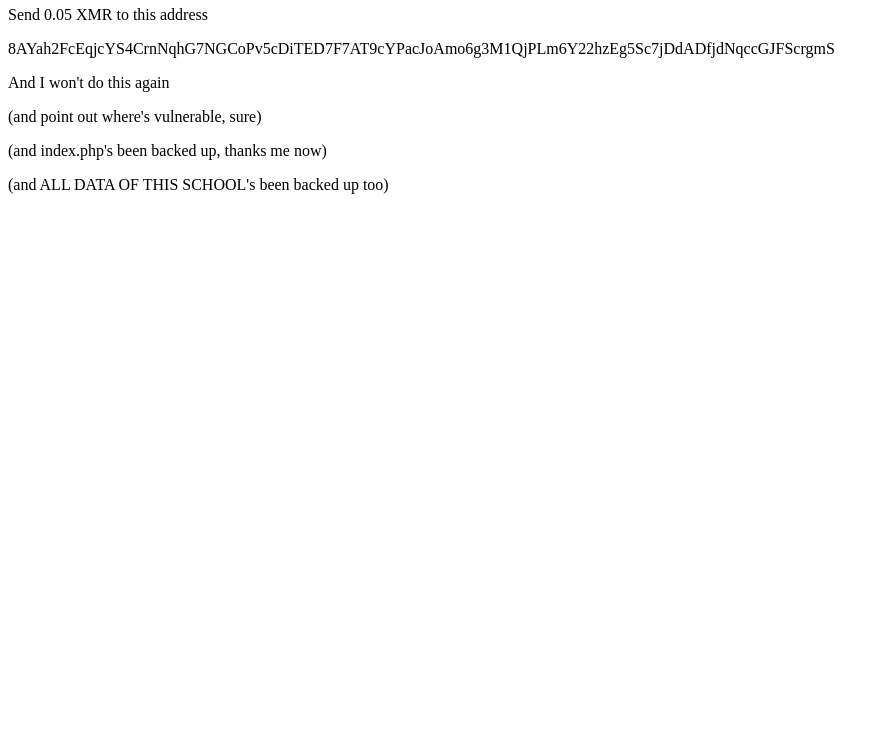
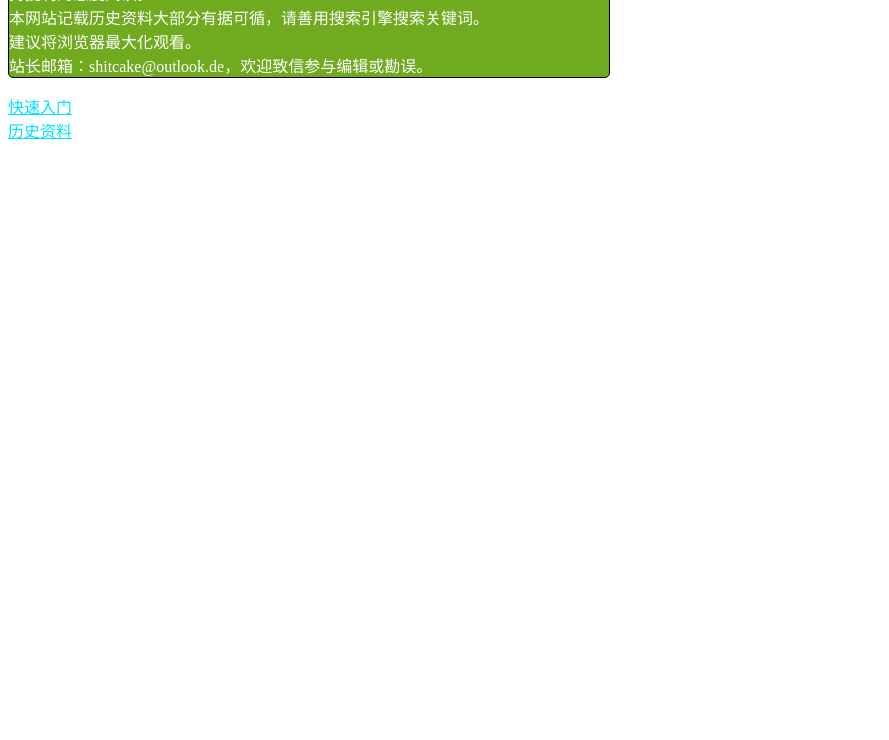
Before and after one commit to DaoXueJia/DaoXue, a plain HTML site: page index.html in a window 1280 px wide. Shown: the part 60-800 px from the top of the page, without its empty margins (0-889 px from the left). Drawn offline with Linux system fonts and the light colour scheme.

Commit message:
Add files via upload

```diff
--- a/index.html
+++ b/index.html
@@ -1,8 +1,73 @@
-<title>Hacked by Solo</title>
-<h1>Hacked by Solo</h1>
-<p>Send 0.05 XMR to this address</p>
-<p>8AYah2FcEqjcYS4CrnNqhG7NGCoPv5cDiTED7F7AT9cYPacJoAmo6g3M1QjPLm6Y22hzEg5Sc7jDdADfjdNqccGJFScrgmS</p>
-<p>And I won't do this again</p>
-<p>(and point out where's vulnerable, sure)</p>
-<p>(and index.php's been backed up, thanks me now)</p>
-<p>(and ALL DATA OF THIS SCHOOL's been backed up too)</p>
+<!DOCTYPE html>
+<html>
+  <head>
+    <meta charset="utf-8">
+    <title>稻学网</title>
+    <script>
+      function G(id, element = document){
+        return element.getElementById(id);
+      }
+      function loadPage(page){
+        let ajax = new XMLHttpRequest();
+        ajax.onreadystatechange = function (){
+          if(ajax.readyState == 4 && ajax.status == 200){
+            G("page").innerHTML = ajax.responseText;
+          }
+        }
+        ajax.open("GET",page,true);
+        ajax.send();
+      }
+      function loadSuz(summarization){
+        let ajax = new XMLHttpRequest();
+        ajax.onreadystatechange = function (){
+          if(ajax.readyState == 4 && ajax.status == 200){
+            G("suz").innerHTML = ajax.responseText;
+          }
+        }
+        ajax.open("GET",summarization,true);
+        ajax.send();
+      }
+    </script>
+    <style>
+      p{
+        border-radius: 5px;
+        width: 600px;
+        border: 1px solid black;
+        background: #70aa1f;
+        color: white;
+      }
+      #suz p {
+        background: grey;
+      }
+      pre{
+        font-family: normal;
+      }
+      a{
+        color: rgb(241, 53, 179);
+      }
+      #list a{
+        color: rgb(0, 225, 255)
+      }
+      div{
+        float: left;
+      }
+      img{
+        max-width: 550px;
+      }
+    </style>
+  </head>
+  <body>
+    <p>
+      本网站与国内主流观点不一致，可能会读者的价值观产生影响。请保持理性、客观，持批判的态度阅读。<br>
+      本网站记载历史资料大部分有据可循，请善用搜索引擎搜索关键词。<br>
+      建议将浏览器最大化观看。<br>
+      站长邮箱：shitcake@outlook.de，欢迎致信参与编辑或勘误。<br>
+    </p>
+    <div id="list">
+      <a href="#" onclick="loadPage('快速入门.html')">快速入门</a><br>
+      <a href="#" onclick="loadPage('历史资料/历史资料.html')">历史资料</a>
+    </div>
+    <div id="page"></div>
+    <div id="suz"></div>
+  </body>
+</html>
```
